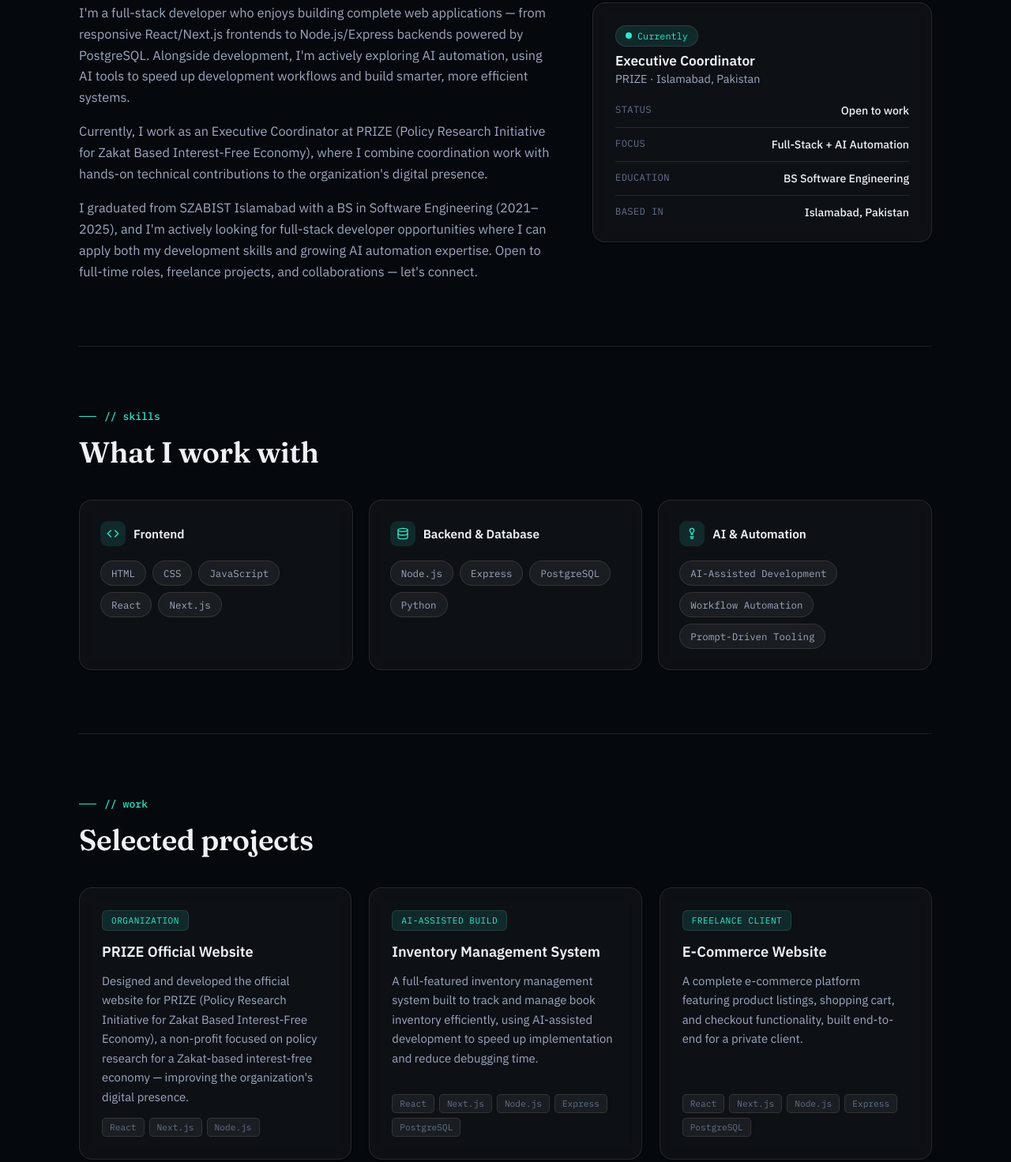
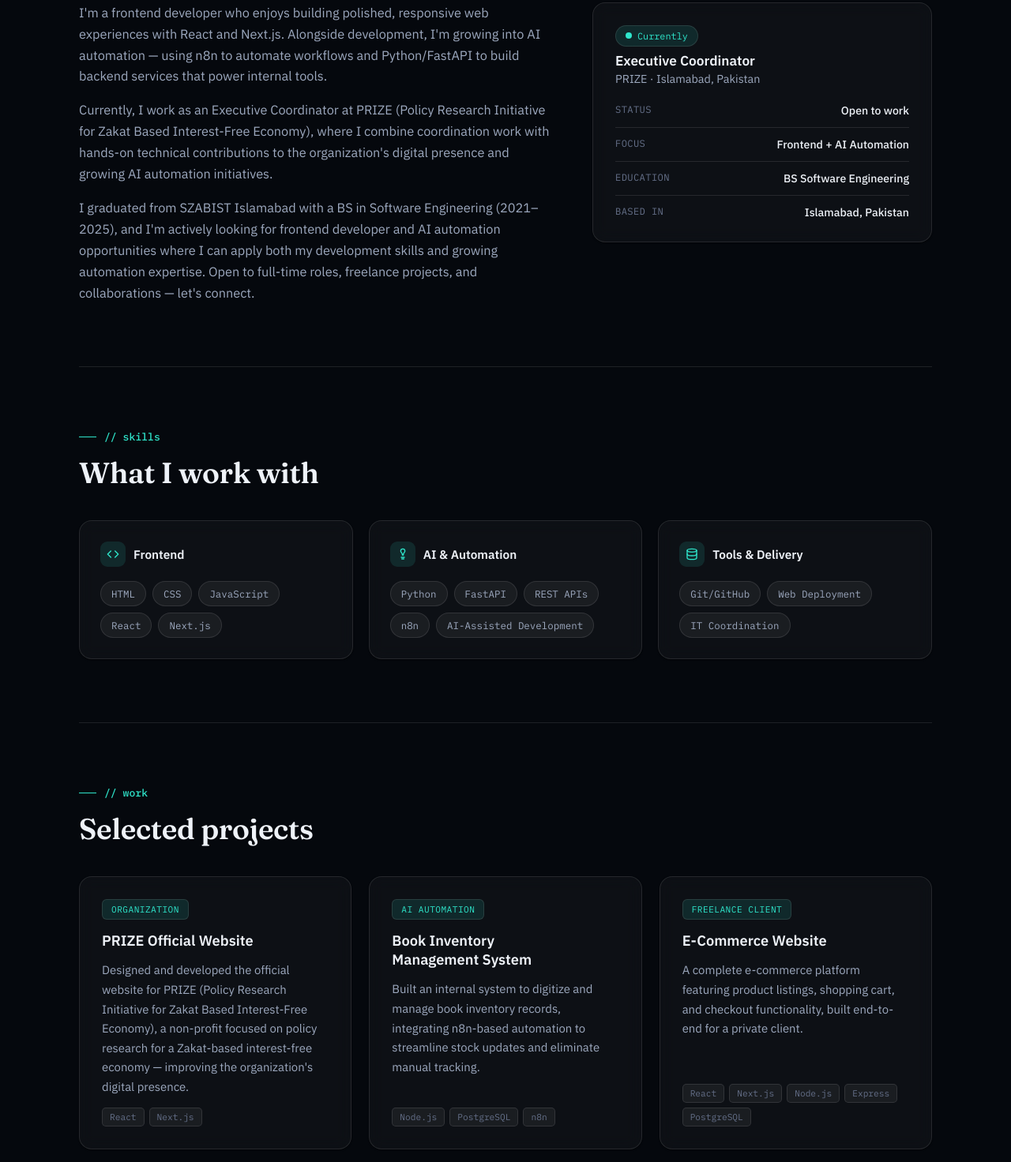
Before and after one commit to UmerTassawer/My-Portfolio, a plain HTML site: page index.html in a window 1280 px wide. Shown: the part 980-2452 px from the top of the page at 79% size. Drawn offline with Linux system fonts and the light colour scheme.

Commit message:
Update portfolio with AI automation focus and frontend-only web skills

```diff
--- a/index.html
+++ b/index.html
@@ -398,8 +398,8 @@
       <div>
         <div class="kicker"><span class="pulse"></span> Islamabad, Pakistan &middot; Open to full-time &amp; freelance work</div>
         <h1 class="name">Syed Umer<br><span class="grad-text">Tassawer</span></h1>
-        <div class="role">Full-Stack Developer <span class="sep">/</span> AI Automation</div>
-        <p class="tagline">I build complete web applications — from responsive React/Next.js frontends to Node.js/Express backends powered by PostgreSQL — and I'm actively exploring AI automation to build smarter, faster-shipping systems.</p>
+        <div class="role">Frontend Developer <span class="sep">/</span> AI Automation (n8n)</div>
+        <p class="tagline">I build polished, responsive frontends with React and Next.js, and I'm growing into AI automation — using n8n to automate workflows and Python/FastAPI to build backend services for internal tools.</p>
         <div class="cta-row">
           <a class="btn btn-primary" href="mailto:umertassawer594@gmail.com">
             <svg viewBox="0 0 24 24" fill="none" stroke="currentColor" stroke-width="2" stroke-linecap="round" stroke-linejoin="round"><path d="M4 4h16v16H4z"/><path d="m4 6 8 7 8-7"/></svg>
@@ -437,9 +437,9 @@
     <h2 class="sec-title reveal">A developer who ships, and is teaching machines to ship faster</h2>
     <div class="about-grid">
       <div class="reveal">
-        <p>I'm a full-stack developer who enjoys building complete web applications — from responsive React/Next.js frontends to Node.js/Express backends powered by PostgreSQL. Alongside development, I'm actively exploring AI automation, using AI tools to speed up development workflows and build smarter, more efficient systems.</p>
-        <p>Currently, I work as an Executive Coordinator at PRIZE (Policy Research Initiative for Zakat Based Interest-Free Economy), where I combine coordination work with hands-on technical contributions to the organization's digital presence.</p>
-        <p>I graduated from SZABIST Islamabad with a BS in Software Engineering (2021–2025), and I'm actively looking for full-stack developer opportunities where I can apply both my development skills and growing AI automation expertise. Open to full-time roles, freelance projects, and collaborations — let's connect.</p>
+        <p>I'm a frontend developer who enjoys building polished, responsive web experiences with React and Next.js. Alongside development, I'm growing into AI automation — using n8n to automate workflows and Python/FastAPI to build backend services that power internal tools.</p>
+        <p>Currently, I work as an Executive Coordinator at PRIZE (Policy Research Initiative for Zakat Based Interest-Free Economy), where I combine coordination work with hands-on technical contributions to the organization's digital presence and growing AI automation initiatives.</p>
+        <p>I graduated from SZABIST Islamabad with a BS in Software Engineering (2021–2025), and I'm actively looking for frontend developer and AI automation opportunities where I can apply both my development skills and growing automation expertise. Open to full-time roles, freelance projects, and collaborations — let's connect.</p>
       </div>
       <div class="card now-card reveal">
         <span class="now-tag"><span class="pulse"></span> Currently</span>
@@ -447,7 +447,7 @@
         <div class="now-org">PRIZE &middot; Islamabad, Pakistan</div>
         <ul class="facts">
           <li><span class="k">STATUS</span><span class="v">Open to work</span></li>
-          <li><span class="k">FOCUS</span><span class="v">Full-Stack + AI Automation</span></li>
+          <li><span class="k">FOCUS</span><span class="v">Frontend + AI Automation</span></li>
           <li><span class="k">EDUCATION</span><span class="v">BS Software Engineering</span></li>
           <li><span class="k">BASED IN</span><span class="v">Islamabad, Pakistan</span></li>
         </ul>
@@ -467,15 +467,15 @@
         </div>
       </div>
       <div class="skill-card reveal">
-        <h3><span class="ic"><svg viewBox="0 0 24 24" fill="none" stroke="currentColor" stroke-width="2" stroke-linecap="round" stroke-linejoin="round"><ellipse cx="12" cy="5" rx="9" ry="3"/><path d="M3 5v14a9 3 0 0 0 18 0V5"/><path d="M3 12a9 3 0 0 0 18 0"/></svg></span> Backend &amp; Database</h3>
+        <h3><span class="ic"><svg viewBox="0 0 24 24" fill="none" stroke="currentColor" stroke-width="2" stroke-linecap="round" stroke-linejoin="round"><path d="M12 2a4 4 0 0 0-4 4c0 1.5.8 2.4 1.5 3.2C10.2 10 11 11 11 12.5V14"/><path d="M13 14v-1.5c0-1.5.8-2.5 1.5-3.3.7-.8 1.5-1.7 1.5-3.2a4 4 0 0 0-4-4"/><path d="M9 18h6"/><path d="M10 21h4"/></svg></span> AI &amp; Automation</h3>
         <div class="chip-row">
-          <span class="chip">Node.js</span><span class="chip">Express</span><span class="chip">PostgreSQL</span><span class="chip">Python</span>
+          <span class="chip">Python</span><span class="chip">FastAPI</span><span class="chip">REST APIs</span><span class="chip">n8n</span><span class="chip">AI-Assisted Development</span>
         </div>
       </div>
       <div class="skill-card reveal">
-        <h3><span class="ic"><svg viewBox="0 0 24 24" fill="none" stroke="currentColor" stroke-width="2" stroke-linecap="round" stroke-linejoin="round"><path d="M12 2a4 4 0 0 0-4 4c0 1.5.8 2.4 1.5 3.2C10.2 10 11 11 11 12.5V14"/><path d="M13 14v-1.5c0-1.5.8-2.5 1.5-3.3.7-.8 1.5-1.7 1.5-3.2a4 4 0 0 0-4-4"/><path d="M9 18h6"/><path d="M10 21h4"/></svg></span> AI &amp; Automation</h3>
+        <h3><span class="ic"><svg viewBox="0 0 24 24" fill="none" stroke="currentColor" stroke-width="2" stroke-linecap="round" stroke-linejoin="round"><ellipse cx="12" cy="5" rx="9" ry="3"/><path d="M3 5v14a9 3 0 0 0 18 0V5"/><path d="M3 12a9 3 0 0 0 18 0"/></svg></span> Tools &amp; Delivery</h3>
         <div class="chip-row">
-          <span class="chip">AI-Assisted Development</span><span class="chip">Workflow Automation</span><span class="chip">Prompt-Driven Tooling</span>
+          <span class="chip">Git/GitHub</span><span class="chip">Web Deployment</span><span class="chip">IT Coordination</span>
         </div>
       </div>
     </div>
@@ -490,13 +490,13 @@
         <span class="proj-tag">Organization</span>
         <h3>PRIZE Official Website</h3>
         <p>Designed and developed the official website for PRIZE (Policy Research Initiative for Zakat Based Interest-Free Economy), a non-profit focused on policy research for a Zakat-based interest-free economy — improving the organization's digital presence.</p>
-        <div class="proj-stack"><span>React</span><span>Next.js</span><span>Node.js</span></div>
+        <div class="proj-stack"><span>React</span><span>Next.js</span></div>
       </div>
       <div class="proj-card reveal">
-        <span class="proj-tag">AI-Assisted Build</span>
-        <h3>Inventory Management System</h3>
-        <p>A full-featured inventory management system built to track and manage book inventory efficiently, using AI-assisted development to speed up implementation and reduce debugging time.</p>
-        <div class="proj-stack"><span>React</span><span>Next.js</span><span>Node.js</span><span>Express</span><span>PostgreSQL</span></div>
+        <span class="proj-tag">AI Automation</span>
+        <h3>Book Inventory Management System</h3>
+        <p>Built an internal system to digitize and manage book inventory records, integrating n8n-based automation to streamline stock updates and eliminate manual tracking.</p>
+        <div class="proj-stack"><span>Node.js</span><span>PostgreSQL</span><span>n8n</span></div>
       </div>
       <div class="proj-card reveal">
         <span class="proj-tag">Freelance Client</span>
@@ -522,7 +522,8 @@
         <ul class="exp-list">
           <li>Coordinated organizational operations while contributing technical support for the team's digital tools and web presence.</li>
           <li>Built and maintained the organization's official website, improving its online presentation.</li>
-          <li>Applied AI-assisted development practices to deliver technical solutions faster and more efficiently.</li>
+          <li>Growing into AI automation work, building internal tools with Python, FastAPI, and n8n to automate manual processes and streamline operations.</li>
+          <li>Applied AI-assisted development tools and workflow automation to accelerate delivery and reduce manual effort across projects.</li>
         </ul>
       </div>
     </div>
@@ -535,7 +536,7 @@
       <div>
         <span class="status-pill"><span class="pulse"></span> Just getting started</span>
         <h3>Building a freelance practice, one project at a time</h3>
-        <p>I'm early in my freelance journey alongside full-time work. So far I've delivered a complete e-commerce website for a private client — handling everything end-to-end, from product listings to cart and checkout. I'm open to freelance projects, full-time roles, and collaborations, especially where full-stack development meets AI-powered automation.</p>
+        <p>I'm early in my freelance journey alongside full-time work. So far I've delivered a complete e-commerce website for a private client — handling everything end-to-end, from product listings to cart and checkout. I'm open to freelance projects, full-time roles, and collaborations, especially where frontend development meets AI-powered automation.</p>
       </div>
       <a class="btn btn-primary" href="mailto:umertassawer594@gmail.com?subject=Freelance%20Project%20Inquiry">
         <svg viewBox="0 0 24 24" fill="none" stroke="currentColor" stroke-width="2" stroke-linecap="round" stroke-linejoin="round"><path d="M4 4h16v16H4z"/><path d="m4 6 8 7 8-7"/></svg>
@@ -565,7 +566,7 @@
     <div class="contact-grid">
       <div class="reveal">
         <h2 class="sec-title" style="margin-bottom:0;">Let's build something together</h2>
-        <p style="color:var(--text-2); margin-top:18px; max-width:52ch;">Whether it's a full-stack build, an AI-powered workflow, or a freelance project — I'd love to hear about it.</p>
+        <p style="color:var(--text-2); margin-top:18px; max-width:52ch;">Whether it's a frontend build, an AI-powered automation workflow, or a freelance project — I'd love to hear about it.</p>
       </div>
       <ul class="contact-list reveal">
         <li>
```
Also changed, not shown: 1 other file.
